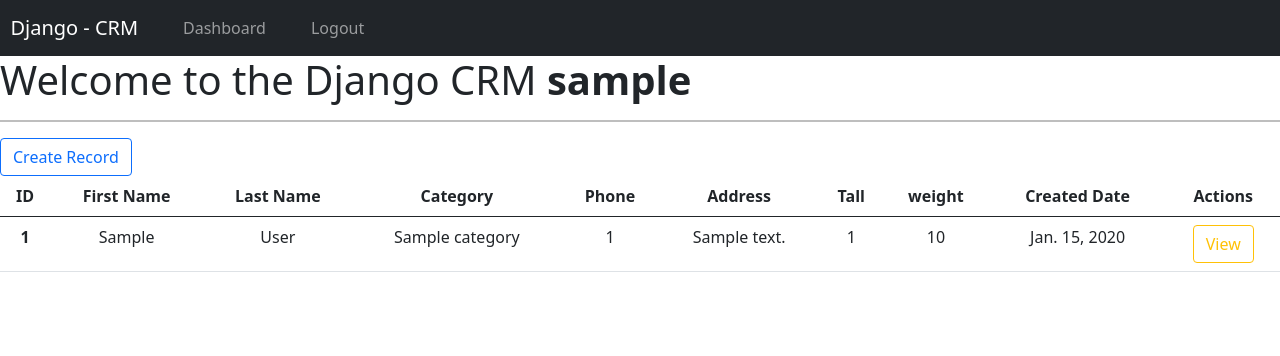
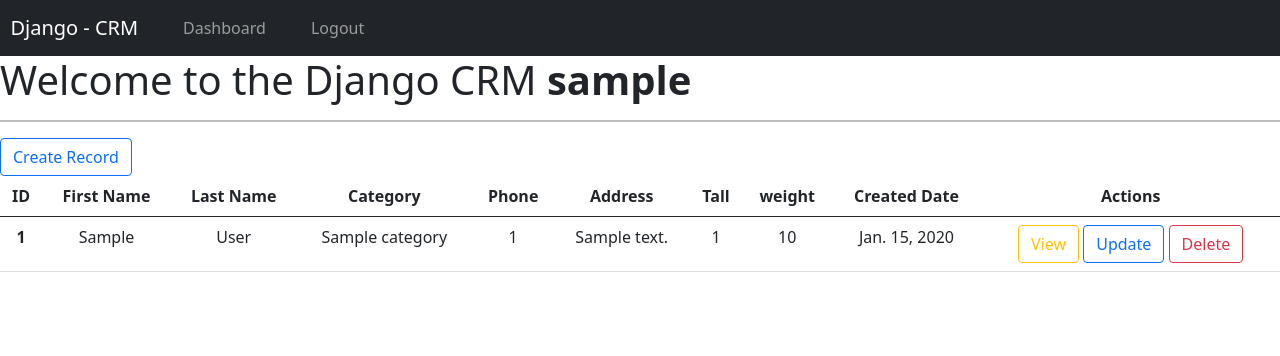
Before and after one commit to hmmam-ziad/crm-project-django, a Django app: page /dashboard/ in a window 1280 px wide. Shown: the top 356 px of the page. Run offline with Django 5.2, Linux system fonts and the light colour scheme; a user stored in the database is signed in; tables that the repository leaves empty hold one stand-in row (values such as "Sample post").

Commit message:
add delete action

```diff
--- a/templates/web/dashboard.html
+++ b/templates/web/dashboard.html
@@ -23,6 +23,7 @@
             </tr>
         </thead>
         <tbody>
+            {% if records %}
             {% for record in records %}
             <tr>
                 <th scope="row">{{ record.id }}</th>
@@ -36,9 +37,16 @@
                 <td>{{ record.created_at }}</td>
                 <td>
                     <a href="{% url 'view_record' record.id %}" class="btn btn-outline-warning">View</a>
+                    <a href="{% url 'update_record' record.id %}" class="btn btn-outline-primary">Update</a>
+                    <a href="{% url 'delete_record' record.id %}" class="btn btn-outline-danger">Delete</a>
                 </td>
             </tr>
             {% endfor %}
+            {% else %}
+            <tr>
+                <td colspan="10" class="text-center">No records found.</td>
+            </tr>
+            {% endif %}
         </tbody>
     </table>
 </div>
--- a/templates/web/view_record.html
+++ b/templates/web/view_record.html
@@ -10,5 +10,6 @@
     <p><strong>Weight: </strong> {{record.weight}}</p>
     <p><strong>Created At: </strong> {{record.created_at}}</p>
     <a href="{% url 'update_record' record.id %}" class="btn btn-outline-primary">Update Record</a>
+    <a href="{% url 'delete_record' record.id %}" class="btn btn-outline-danger">Delete Record</a>
 </div>
 {% endblock %}
--- a/webapp/urls.py
+++ b/webapp/urls.py
@@ -10,4 +10,5 @@ urlpatterns = [
     path('create-record/', views.create_record, name='create_record'),
     path('view-record/<int:record_id>/', views.view_record, name='view_record'),
     path('update-record/<int:record_id>/', views.update_record, name='update_record'),
+    path('delete-record/<int:record_id>/', views.delete_record, name='delete_record'),
 ]
--- a/webapp/views.py
+++ b/webapp/views.py
@@ -80,3 +80,9 @@ def update_record(request, record_id):
 
     context = {'form': form, 'record': record}
     return render(request, 'web/update_record.html', context)
+
+@login_required(login_url='login')
+def delete_record(request, record_id):
+    record = get_object_or_404(Record, id=record_id)
+    record.delete()
+    return redirect('dashboard')
```
